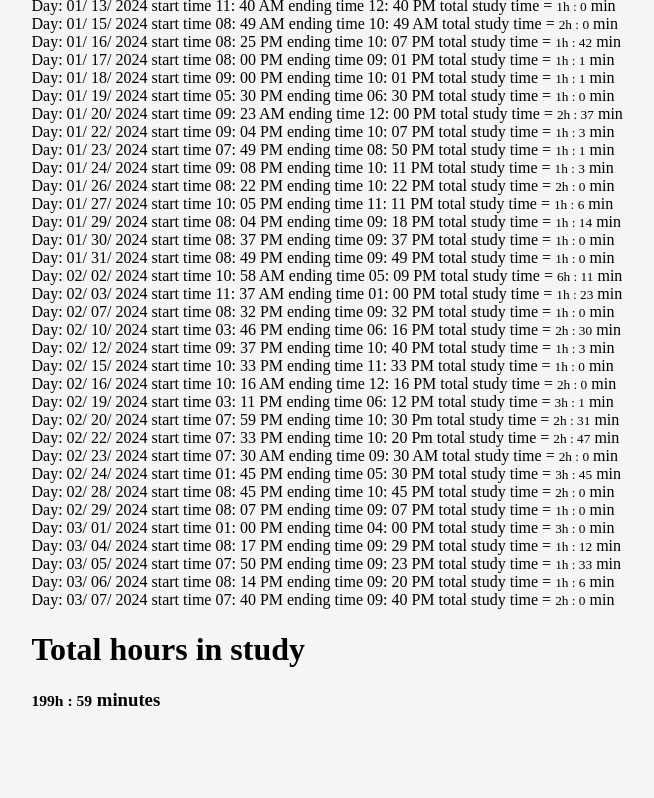
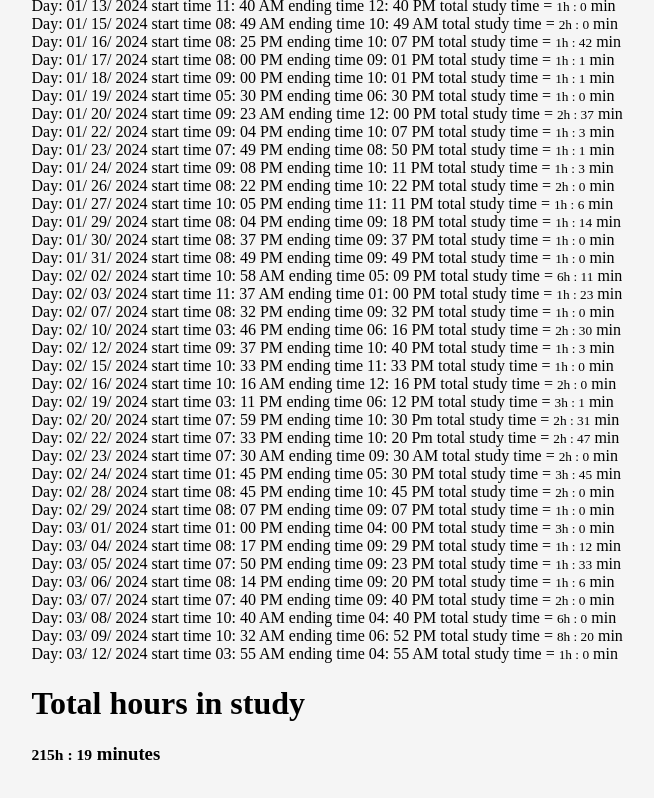
Before and after one commit to dabanaluintenque/Intenque-Home-page, a website: page public/about_me/aboutMe.html in a window 1280 px wide. Shown: the part 2088-2886 px from the top of the page, without its empty margins (65-719 px from the left). Drawn offline with Linux system fonts and the light colour scheme.

Commit message:
03/12/2024 Time: 05:16 AM

```diff
--- a/public/about_me/aboutMe.html
+++ b/public/about_me/aboutMe.html
@@ -142,6 +142,9 @@
                     <section>Day: 03/ 05/ 2024   start time 07: 50 PM   ending time 09: 23 PM total study time = <small id="day93"></small> min </section>
                     <section>Day: 03/ 06/ 2024   start time 08: 14 PM   ending time 09: 20 PM total study time = <small id="day94"></small> min </section>
                     <section>Day: 03/ 07/ 2024   start time 07: 40 PM   ending time 09: 40 PM total study time = <small id="day95"></small> min </section>
+                    <section>Day: 03/ 08/ 2024   start time 10: 40 AM   ending time 04: 40 PM total study time = <small id="day96"></small> min </section>
+                    <section>Day: 03/ 09/ 2024   start time 10: 32 AM   ending time 06: 52 PM total study time = <small id="day97"></small> min </section>
+                    <section>Day: 03/ 12/ 2024   start time 03: 55 AM   ending time 04: 55 AM total study time = <small id="day98"></small> min </section>
 
 
 
--- a/public/about_me/timeTraker.js
+++ b/public/about_me/timeTraker.js
@@ -127,6 +127,9 @@ let day92 = timeTracker(20,17,21,29);
 let day93 = timeTracker(19,50,21,23);
 let day94 = timeTracker(20,14,21,20);
 let day95 = timeTracker(19,40,21,40);
+let day96 = timeTracker(10,40,16,40);
+let day97 = timeTracker(10,32,18,52);
+let day98 = timeTracker(3,55,4,55);
 
 let number_of_days =[];
 number_of_days.push(day1);
@@ -227,6 +230,9 @@ number_of_days.push(day92);
 number_of_days.push(day93);
 number_of_days.push(day94);
 number_of_days.push(day95);
+number_of_days.push(day96);
+number_of_days.push(day97);
+number_of_days.push(day98);
 
 const day1Time = document.getElementById('day1').innerHTML = convert_to_time_format(number_of_days[0]);
 const day2Time = document.getElementById('day2').innerHTML = convert_to_time_format(number_of_days[1]);
@@ -326,6 +332,9 @@ const day92Time = document.getElementById('day92').innerHTML = convert_to_time_f
 const day93Time = document.getElementById('day93').innerHTML = convert_to_time_format(number_of_days[95]);
 const day94Time = document.getElementById('day94').innerHTML = convert_to_time_format(number_of_days[96]);
 const day95Time = document.getElementById('day95').innerHTML = convert_to_time_format(number_of_days[97]);
+const day96Time = document.getElementById('day96').innerHTML = convert_to_time_format(number_of_days[98]);
+const day97Time = document.getElementById('day97').innerHTML = convert_to_time_format(number_of_days[99]);
+const day98Time = document.getElementById('day98').innerHTML = convert_to_time_format(number_of_days[100]);
 
 function totalHoursInStudy(){
 
```
